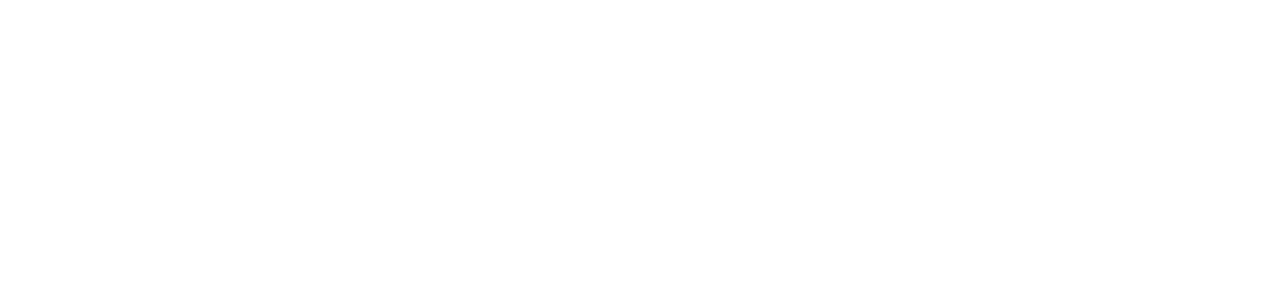
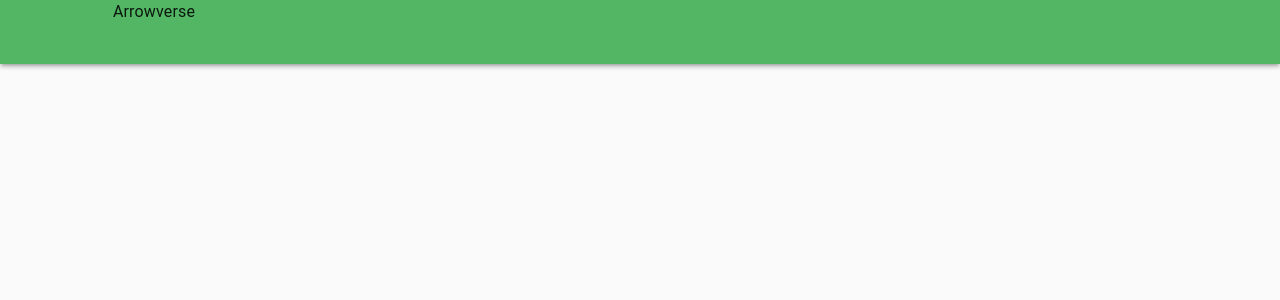
Before and after one commit to NYX1122/Arrowverse, a React (Create React App) app: page / in a window 1280 px wide. Shown: the top 300 px of the page. Built offline with nearby package versions, Linux system fonts and the light colour scheme.

Commit message:
began working on header design

```diff
--- a/package.json
+++ b/package.json
@@ -3,6 +3,8 @@
   "version": "0.1.0",
   "private": true,
   "dependencies": {
+    "@emotion/react": "^11.7.1",
+    "@emotion/styled": "^11.6.0",
     "@mui/material": "^5.2.6",
     "@testing-library/jest-dom": "^5.16.1",
     "@testing-library/react": "^12.1.2",
--- a/src/App.js
+++ b/src/App.js
@@ -1,12 +1,19 @@
 import React, { useState } from 'react';
 import Header from './components/Header';
 import './App.css';
+import theme from './theme.js';
+
+import { Box, ThemeProvider } from '@mui/system';
+import CssBaseline from '@mui/material/CssBaseline';
 
 function App() {
   return (
-    <div className="App">
-      <Header></Header>
-    </div>
+    <Box className="App" sx={{ minHeight: '100vh' }}>
+      <ThemeProvider theme={theme}>
+        <CssBaseline />
+        <Header></Header>
+      </ThemeProvider>
+    </Box>
   );
 }
 
--- a/src/components/Header/index.js
+++ b/src/components/Header/index.js
@@ -1,9 +1,15 @@
 import React from 'react';
+import { Grid, Box, Typography } from '@mui/material';
 
 function Header() {
     return(
-        <header>
-        </header>
+        <Box sx={{ width: 'fill', height: 80, bgcolor: 'primary.main', boxShadow: 3 }}>
+            <Grid container spacing={2}>
+                <Grid item xs={3}>
+                    <Typography sx={{ variant: 'h1' }}>Arrowverse</Typography>
+                </Grid>
+            </Grid>
+        </Box>
     );
 }
 
--- /dev/null
+++ b/src/theme.js
@@ -0,0 +1,24 @@
+import { createTheme } from '@mui/material/styles';
+
+const theme = createTheme({
+    palette: {
+        type: 'light',
+        primary: {
+            main: '#53b664',
+        },
+        secondary: {
+            main: '#002006',
+        },
+        info: {
+            main: '#52f9ff',
+        },
+        success: {
+            main: '#52f9ff',
+        },
+        background: {
+            default: '#fafafa',
+        },
+    },
+})
+
+export default theme;
```
Also changed, not shown: 1 other file (tests, documents, lock files or other folders).
